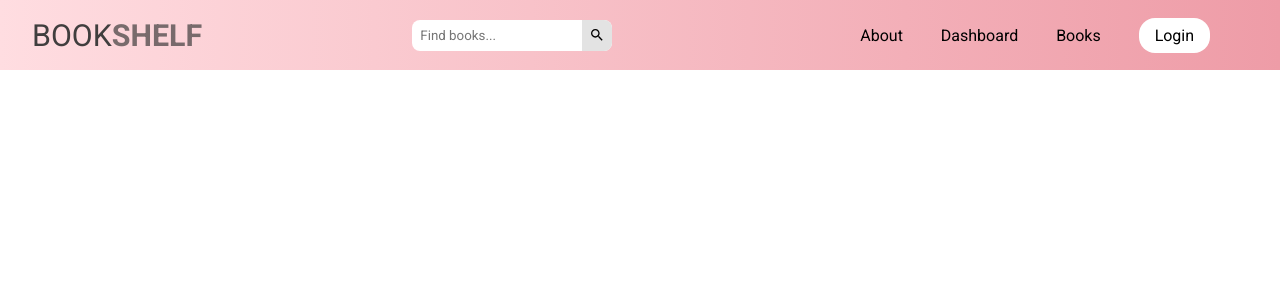
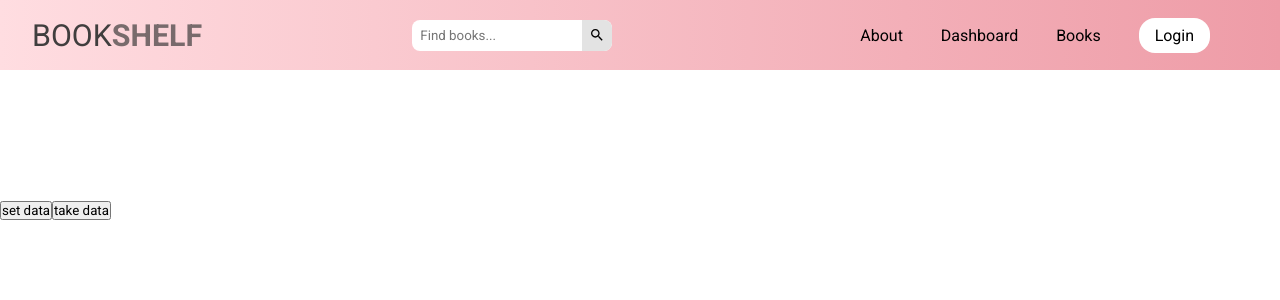
Before and after one commit to Sweenkhan/my-capstone-project, a React (Create React App) app: page /dashboard in a window 1280 px wide. Shown: the top 300 px of the page. Built offline with nearby package versions, Linux system fonts and the light colour scheme.

Commit message:
added logout btn

```diff
--- a/src/App/App.js
+++ b/src/App/App.js
@@ -14,17 +14,19 @@ import { BrowserRouter, Routes, Route } from "react-router-dom";
 import { createContext } from "react";
 
 export const searchedContext = createContext({})
-
+export const userContext = createContext({})
 
 function App() {
   const [searchedBooks, setSearchedBooks] = useState([]);
   const [bookDetail, setBookDetail] = useState({})
   const [currentRead, setCurrentRead] = useState([])
+  const [hasUserLoggedin, setHasUserLoggedin] = useState(false)
 
   return (
     <>
     <div className="app">
     <searchedContext.Provider value={{searchedBooks, setSearchedBooks, bookDetail, setBookDetail, currentRead, setCurrentRead}}>
+    <userContext.Provider value={{hasUserLoggedin, setHasUserLoggedin}} >
     <BrowserRouter>
       <Header />
       <Routes>
@@ -47,6 +49,7 @@ function App() {
       </Routes>
 
     </BrowserRouter>
+    </userContext.Provider>
     </searchedContext.Provider>
     </div>
     </>
--- a/src/Dashboard/Dashboard.js
+++ b/src/Dashboard/Dashboard.js
@@ -1,10 +1,22 @@
 import React from 'react'
+// import axios from 'axios'
+
 
 function Dashboard() {
+
+    function handleClick(){
+         localStorage.setItem("bookLike", "ravi")
+    }
+
+    function takeClick(){
+    let data =   localStorage.getItem("name")
+    console.log(data)
+    }
+
   return (
-    <div className='dashboard'>
-
-    <h2>This is my Dashboard</h2>
+    <div className='dashboard' style={{marginTop: "200px"}}>
+     <button onClick={handleClick}>set data</button>
+     <button onClick={takeClick}>take data</button>
     </div>
   )
 }
--- a/src/FORM/Login.js
+++ b/src/FORM/Login.js
@@ -1,11 +1,14 @@
-import React, { useState } from 'react'
+import React, { useState, useContext } from 'react'
 import { Link } from 'react-router-dom'
 import axios from "axios"
 import "./Login.css"
-import {useNavigate} from "react-router-dom"
+import {useNavigate} from "react-router-dom";
+import { userContext } from '../App/App';
+
 
 function Login() {
 
+  const {setHasUserLoggedin, hasUserLoggedin} = useContext(userContext);
 
   const [username, setUsername] = useState("")
   const [password, setPassword] = useState("")
@@ -18,12 +21,16 @@ function Login() {
          .then((result) => {
             if(result.data === "success"){
               console.log("succes ho gya")
-               navigate("/book")
+              setHasUserLoggedin(true)
+               navigate("/dashboard")
+            } else {
+              alert("wrong credential")
             }
          })
   }
 
 
+console.log(hasUserLoggedin)
   return (
     <div className='login'>
     <div className='container'>
--- a/src/Header/Header.js
+++ b/src/Header/Header.js
@@ -6,9 +6,15 @@ import axios from 'axios';
 import { useContext } from 'react';
 import { searchedContext } from '../App/App';
 import { useNavigate } from 'react-router-dom';
+import { userContext } from '../App/App';
+
+
 function Header() {
 
   const {setSearchedBooks} = useContext(searchedContext)
+  const {hasUserLoggedin} = useContext(userContext)
+
+
   const [searchBook, setSearchBook] = useState("");
   const navigate = useNavigate()
 
@@ -52,8 +58,10 @@ function Header() {
            <li>
              <Link to="/book">Books</Link>
            </li>
-           <li>
-             <Link id='login' to="/login">Login</Link>
+           <li>{
+            (hasUserLoggedin) ? <button>Logout</button> : <Link id='login' to="/login">Login</Link>
+           }
+
            </li>
 
         </ul>
```
